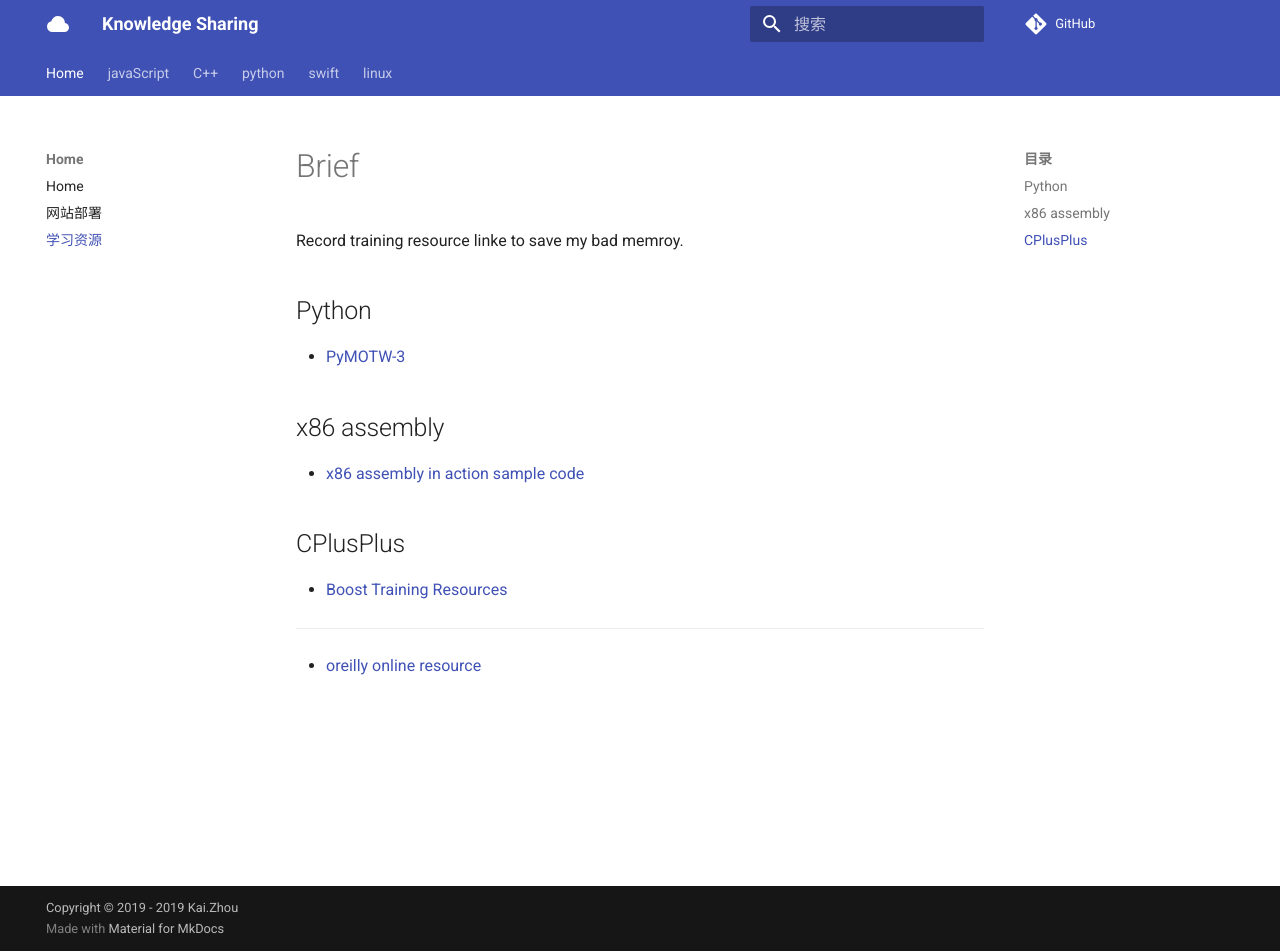
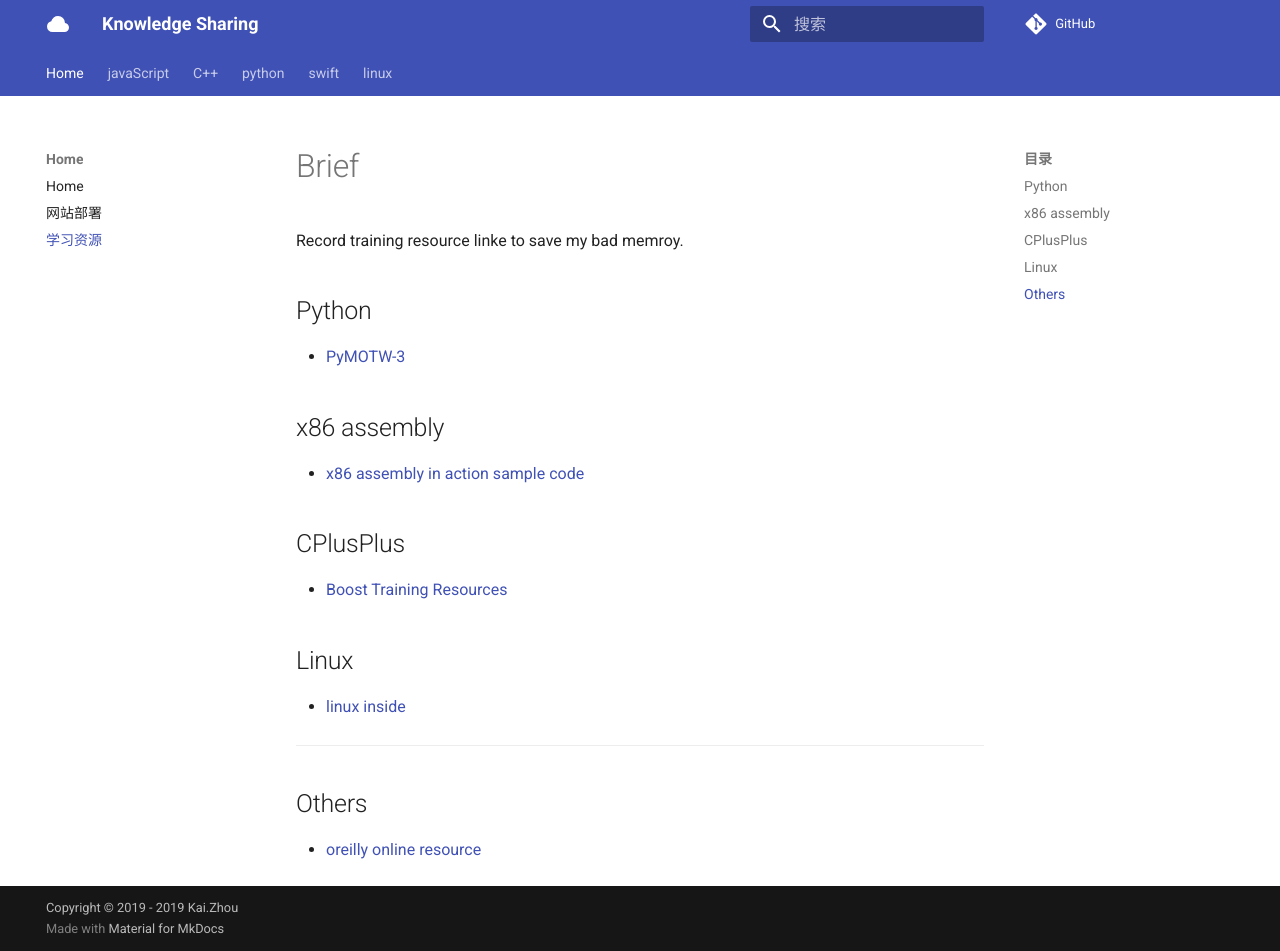
Before and after one commit to zhoukaidev/ks_blog, an MkDocs documentation site: the page built from docs/trainingResource.md, in a window 1280 px wide and 951 px high. Built offline with MkDocs 1.6.1 and Material for MkDocs 9.7.7, drawn with Linux system fonts in a browser that asks for light colours; comment, search, counter and statistics services are not loaded.

Commit message:
Update trainingResource.md

```diff
--- a/docs/trainingResource.md
+++ b/docs/trainingResource.md
@@ -13,7 +13,12 @@ Record training resource linke to save my bad memroy.
 
 * [Boost Training Resources](https://theboostcpplibraries.com/)
 
+## Linux
+
+* [linux inside](https://0xax.gitbooks.io/linux-insides/Booting/linux-bootstrap-1.html)
 
 ---
 
+## Others
+
 * [oreilly online resource](https://learning.oreilly.com/)
```
